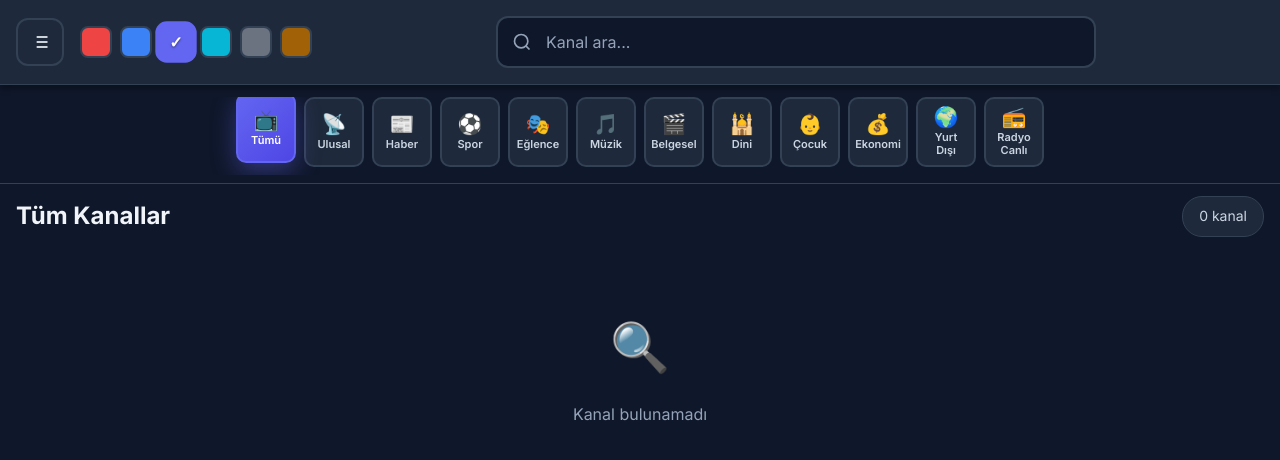
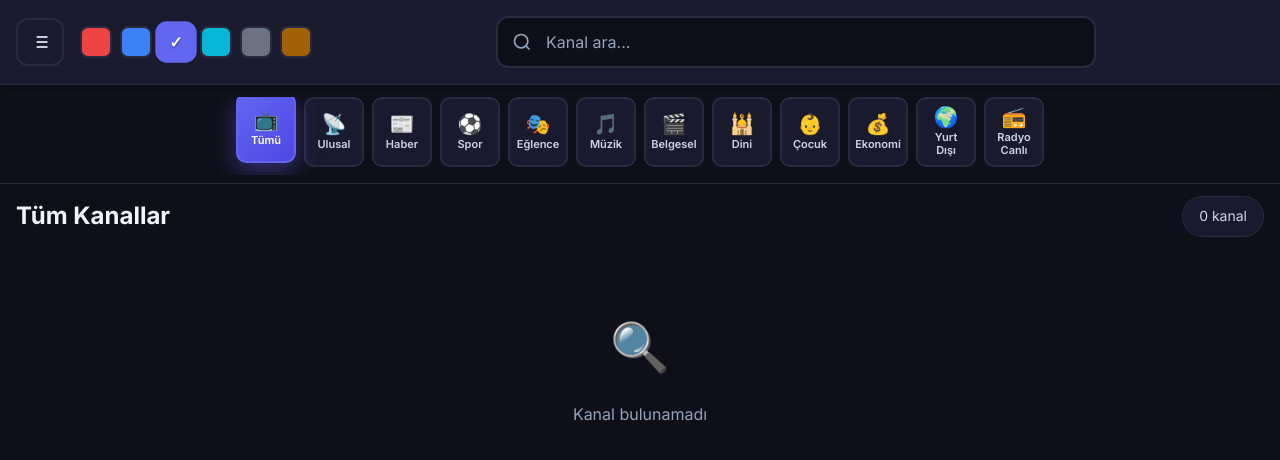
Before and after one commit to pcwolfman/plustv, a plain HTML site: page index.html in a window 1280 px wide. Drawn offline with nearby package versions, Linux system fonts and the light colour scheme; no server answers.

Commit message:
Add files via upload

```diff
--- a/styles.css
+++ b/styles.css
@@ -26,54 +26,60 @@
     --primary: #ef4444;
     --primary-dark: #dc2626;
     --primary-light: #f87171;
-    --bg-dark: #1f1a1a;
-    --bg-card: #2d1f1f;
-    --bg-hover: #3d2a2a;
+    --bg-dark: #1a0f0f;
+    --bg-card: #2a1515;
+    --bg-hover: #3a1f1f;
+    --border: #3a1f1f;
 }
 
 :root[data-theme="blue"] {
     --primary: #3b82f6;
     --primary-dark: #2563eb;
     --primary-light: #60a5fa;
-    --bg-dark: #0f172a;
-    --bg-card: #1e293b;
-    --bg-hover: #334155;
+    --bg-dark: #0f141a;
+    --bg-card: #1a2333;
+    --bg-hover: #2a3344;
+    --border: #2a3344;
 }
 
 :root[data-theme="purple"] {
     --primary: #6366f1;
     --primary-dark: #4f46e5;
     --primary-light: #818cf8;
-    --bg-dark: #0f172a;
-    --bg-card: #1e293b;
-    --bg-hover: #334155;
+    --bg-dark: #0f0f1a;
+    --bg-card: #1a1a2e;
+    --bg-hover: #2a2a3e;
+    --border: #2a2a3e;
 }
 
 :root[data-theme="turquoise"] {
     --primary: #06b6d4;
     --primary-dark: #0891b2;
     --primary-light: #22d3ee;
-    --bg-dark: #0c1a1c;
-    --bg-card: #1a2d31;
-    --bg-hover: #2a3f45;
+    --bg-dark: #0a1416;
+    --bg-card: #152428;
+    --bg-hover: #253438;
+    --border: #253438;
 }
 
 :root[data-theme="gray"] {
     --primary: #6b7280;
     --primary-dark: #4b5563;
     --primary-light: #9ca3af;
-    --bg-dark: #0f172a;
-    --bg-card: #1e293b;
-    --bg-hover: #334155;
+    --bg-dark: #0f0f0f;
+    --bg-card: #1a1a1a;
+    --bg-hover: #2a2a2a;
+    --border: #2a2a2a;
 }
 
 :root[data-theme="brown"] {
     --primary: #a16207;
     --primary-dark: #854d0e;
     --primary-light: #ca8a04;
-    --bg-dark: #1c1917;
-    --bg-card: #292524;
-    --bg-hover: #3f3a37;
+    --bg-dark: #1a140f;
+    --bg-card: #2a1f15;
+    --bg-hover: #3a2f25;
+    --border: #3a2f25;
 }
 
 body {
```
